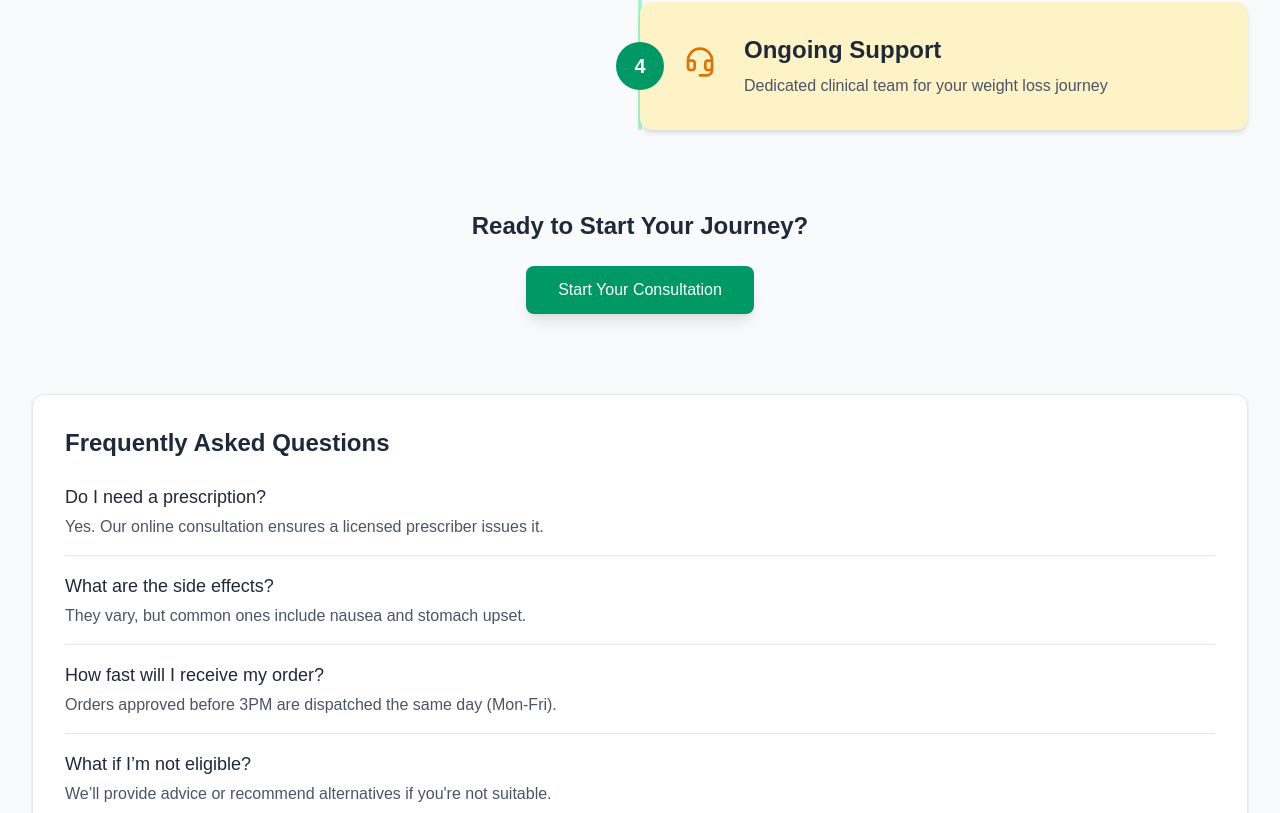
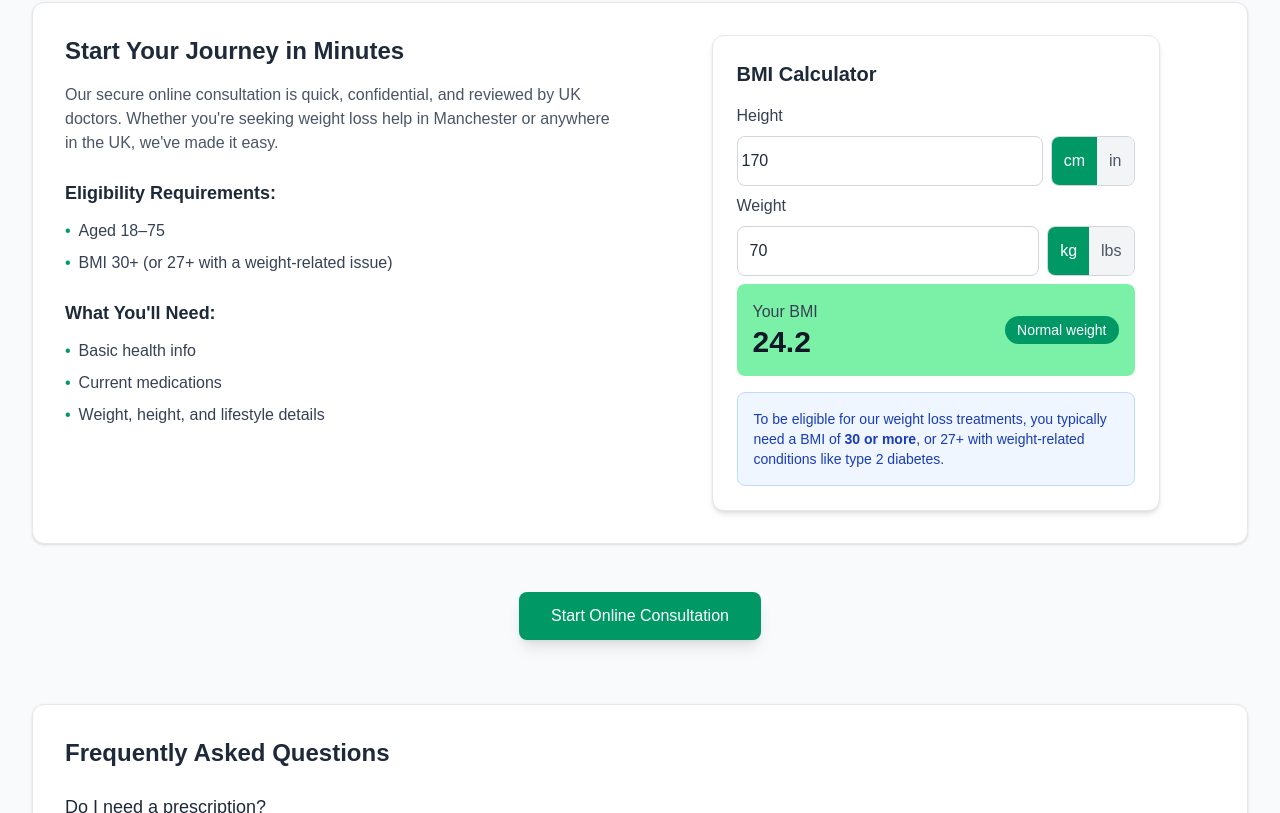
Before and after one commit to shanker21/weight, a Next.js app: page /how-it-works in a window 1280 px wide. Shown: the part 887-1700 px from the top of the page. Built offline with nearby package versions, Linux system fonts and the light colour scheme.

Commit message:
A: consultation

```diff
--- /dev/null
+++ b/src/app/consultation/page.tsx
@@ -0,0 +1,31 @@
+// app/consultation/page.tsx
+'use client';
+
+import BMICalculator from '@/components/BMICalculator';
+import { motion } from 'framer-motion';
+
+export default function ConsultationPage() {
+  return (
+    <div className="min-h-screen bg-gray-50 py-4 px-4 sm:px-6 lg:px-8">
+
+
+          {/* Right Column - Semblance Iframe */}
+          <motion.div
+            initial={{ opacity: 0, x: 20 }}
+            animate={{ opacity: 1, x: 0 }}
+            className="bg-white p-4 rounded-xl border border-gray-200 h-fit top-4"
+          >
+
+            <div className="aspect-w-16 aspect-h-9">
+              <iframe
+                src="https://your-semblance-embed-url.com"
+                className="w-full h-[500px] border-0 rounded-lg"
+                allow="clipboard-write"
+                loading="lazy"
+              ></iframe>
+            </div>
+          </motion.div>
+
+    </div>
+  );
+}
--- a/src/app/how-it-works/page.tsx
+++ b/src/app/how-it-works/page.tsx
@@ -2,9 +2,9 @@
 'use client';
 
 import { motion } from 'framer-motion';
-import { CheckCircle, ClipboardList, Truck, Headset, ArrowRight } from 'lucide-react';
-import { Questrial } from 'next/font/google';
+import { CheckCircle, ClipboardList, Truck, Headset } from 'lucide-react';
 import Link from 'next/link';
+import BMICalculator from '@/components/BMICalculator';
 
 const HowItWorks = () => {
   const steps = [
@@ -46,7 +46,7 @@ const HowItWorks = () => {
           initial={{ opacity: 0, y: 20 }}
           animate={{ opacity: 1, y: 0 }}
           transition={{ duration: 0.5 }}
-          className="text-center mb-16"
+          className="text-center mb-12"
         >
           <h1 className="text-4xl font-bold text-gray-900 mb-4">Our Safe & Simple Process</h1>
           <p className="text-xl text-gray-600 max-w-3xl mx-auto">
@@ -58,15 +58,9 @@ const HowItWorks = () => {
         <div className="hidden md:block">
           <div className="relative">
             {/* Timeline line */}
-            <motion.div
-          initial={{ opacity: 0 }}
-          animate={{ opacity: 1 }}
-          transition={{ duration: 2 }}
-          className="text-center mt-16"
-          >
-            <div className="absolute left-1/2 p-0.5 rounded-lg h-full w-1 bg-emerald-200 transform -translate-x-1/2 "></div></motion.div>
+            <div className="absolute left-1/2 h-full w-1 bg-emerald-200 transform -translate-x-1/2"></div>
 
-            <div className="space-y-20">
+            <div className="space-y-12"> {/* Reduced from space-y-20 */}
               {steps.map((step, index) => (
                 <motion.div
                   key={index}
@@ -75,21 +69,19 @@ const HowItWorks = () => {
                   transition={{ duration: 0.5, delay: index * 0.2 }}
                   className={`relative flex ${index % 2 === 0 ? 'flex-row' : 'flex-row-reverse'} items-center`}
                 >
-                  {/* Step content */}
-                  <div className={`w-1/2 p-8 rounded-xl ${step.color} shadow-md`}>
+                  <div className={`w-1/2 p-6 rounded-xl ${step.color} shadow-md`}> {/* Reduced padding */}
                     <div className="flex items-start">
                       <div className={`p-3 rounded-full ${step.color} ${step.iconColor} mr-4`}>
                         {step.icon}
                       </div>
                       <div>
-                        <h3 className="text-2xl font-bold text-gray-800 mb-2">{step.title}</h3>
+                        <h3 className="text-xl font-bold text-gray-800 mb-2">{step.title}</h3> {/* Smaller text */}
                         <p className="text-gray-600">{step.description}</p>
                       </div>
                     </div>
                   </div>
 
-                  {/* Step number */}
-                  <div className="absolute left-1/2 transform -translate-x-1/2 w-12 h-12 rounded-full bg-emerald-600 text-white flex items-center justify-center font-bold text-xl ">
+                  <div className="absolute left-1/2 transform -translate-x-1/2 w-10 h-10 rounded-full bg-emerald-600 text-white flex items-center justify-center font-bold text-lg">
                     {index + 1}
                   </div>
                 </motion.div>
@@ -99,50 +91,99 @@ const HowItWorks = () => {
         </div>
 
         {/* Process Steps - Mobile */}
-        <div className="md:hidden space-y-8">
+        <div className="md:hidden space-y-6"> {/* Reduced from space-y-8 */}
           {steps.map((step, index) => (
             <motion.div
               key={index}
               initial={{ opacity: 0, y: 20 }}
               animate={{ opacity: 1, y: 0 }}
               transition={{ duration: 0.5, delay: index * 0.1 }}
-              className={`p-6 rounded-xl ${step.color} shadow-md relative`}
+              className={`p-5 rounded-xl ${step.color} shadow-md relative`}
             >
               <div className="flex items-start">
                 <div className={`p-3 rounded-full ${step.color} ${step.iconColor} mr-4`}>
                   {step.icon}
                 </div>
                 <div>
-
-                  <h3 className="text-xl font-bold text-gray-800 mb-2">{step.title}</h3>
+                  <h3 className="text-lg font-bold text-gray-800 mb-2">{step.title}</h3> {/* Smaller text */}
                   <p className="text-gray-600">{step.description}</p>
                 </div>
               </div>
-              {index < steps.length && (
-                <div className="flex justify-center mt-4">
-                  <div className="absolute bg-emerald-600 text-white w-8 h-8 rounded-full flex items-center justify-center font-bold text-sm">
-                    {index + 1}
-                  </div>
-                </div>
-              )}
+              <div className="absolute top-4 right-5 bg-emerald-600 text-white w-7 h-7 rounded-full flex items-center justify-center font-bold text-xs">
+                {index + 1}
+              </div>
             </motion.div>
           ))}
         </div>
+
+        {/* Eligibility Section */}
+        <motion.div
+          initial={{ opacity: 0 }}
+          animate={{ opacity: 1 }}
+          transition={{ delay: 0.4 }}
+          className="mt-16 bg-white p-8 rounded-xl shadow-sm border border-gray-200"
+          id="eligibility"
+        >
+          <div className="grid grid-cols-1 lg:grid-cols-2 gap-8">
+            <div>
+              <h2 className="text-2xl font-bold text-gray-800 mb-4">Start Your Journey in Minutes</h2>
+              <p className="text-gray-600 mb-6">
+                Our secure online consultation is quick, confidential, and reviewed by UK doctors.
+                Whether you're seeking weight loss help in Manchester or anywhere in the UK, we've made it easy.
+              </p>
+
+              <div className="space-y-6">
+                <div>
+                  <h3 className="text-lg font-semibold text-gray-800 mb-3">Eligibility Requirements:</h3>
+                  <ul className="space-y-2 text-gray-700">
+                    <li className="flex items-start">
+                      <span className="mr-2 text-emerald-600">•</span>
+                      <span>Aged 18–75</span>
+                    </li>
+                    <li className="flex items-start">
+                      <span className="mr-2 text-emerald-600">•</span>
+                      <span>BMI 30+ (or 27+ with a weight-related issue)</span>
+                    </li>
+                  </ul>
+                </div>
+
+                <div>
+                  <h3 className="text-lg font-semibold text-gray-800 mb-3">What You'll Need:</h3>
+                  <ul className="space-y-2 text-gray-700">
+                    <li className="flex items-start">
+                      <span className="mr-2 text-emerald-600">•</span>
+                      <span>Basic health info</span>
+                    </li>
+                    <li className="flex items-start">
+                      <span className="mr-2 text-emerald-600">•</span>
+                      <span>Current medications</span>
+                    </li>
+                    <li className="flex items-start">
+                      <span className="mr-2 text-emerald-600">•</span>
+                      <span>Weight, height, and lifestyle details</span>
+                    </li>
+                  </ul>
+                </div>
+              </div>
+            </div>
+
+            <div>
+              <BMICalculator />
+            </div>
+          </div>
+        </motion.div>
 
         {/* CTA Section */}
         <motion.div
           initial={{ opacity: 0, scale: 0.9 }}
           animate={{ opacity: 1, scale: 1 }}
-          transition={{ delay: 0.8 }}
-          className="mt-20 text-center"
+          transition={{ delay: 0.6 }}
+          className="mt-12 text-center"
         >
-          <h2 className="text-2xl font-bold text-gray-800 mb-6">Ready to Start Your Journey?</h2>
-          <Link
-          href="/consultation"
-          >
-          <button className="bg-emerald-600 hover:bg-emerald-700 text-white font-medium py-3 px-8 rounded-lg transition-all duration-300 transform hover:-translate-y-1 shadow-lg hover:shadow-emerald-200 cursor-pointer">
-            Start Your Consultation
-          </button>
+          <Link href="/consultation">
+            <button className="bg-emerald-600 hover:bg-emerald-700 text-white font-medium py-3 px-8 rounded-lg transition-all duration-300 transform hover:-translate-y-1 shadow-lg hover:shadow-emerald-200">
+              Start Online Consultation
+            </button>
           </Link>
         </motion.div>
 
@@ -150,8 +191,8 @@ const HowItWorks = () => {
         <motion.div
           initial={{ opacity: 0 }}
           animate={{ opacity: 1 }}
-          transition={{ delay: 1 }}
-          className="mt-20 bg-white p-8 rounded-xl shadow-sm border border-gray-200"
+          transition={{ delay: 0.8 }}
+          className="mt-16 bg-white p-8 rounded-xl shadow-sm border border-gray-200"
         >
           <h2 className="text-2xl font-bold text-gray-800 mb-6">Frequently Asked Questions</h2>
           <div className="space-y-4">
@@ -169,8 +210,8 @@ const HowItWorks = () => {
                 answer: "Orders approved before 3PM are dispatched the same day (Mon-Fri)."
               },
               {
-                question: "What if I’m not eligible?",
-                answer: "We’ll provide advice or recommend alternatives if you're not suitable."
+                question: "What if I'm not eligible?",
+                answer: "We'll provide advice or recommend alternatives if you're not suitable."
               }
             ].map((faq, index) => (
               <div key={index} className="border-b border-gray-200 pb-4">
```
